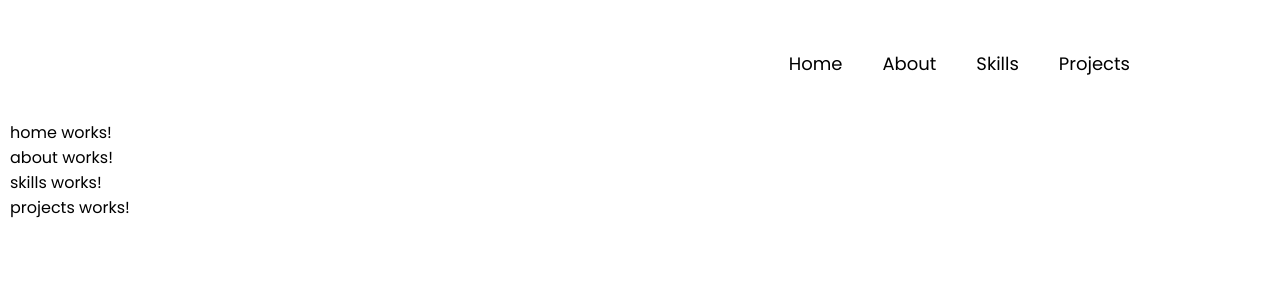
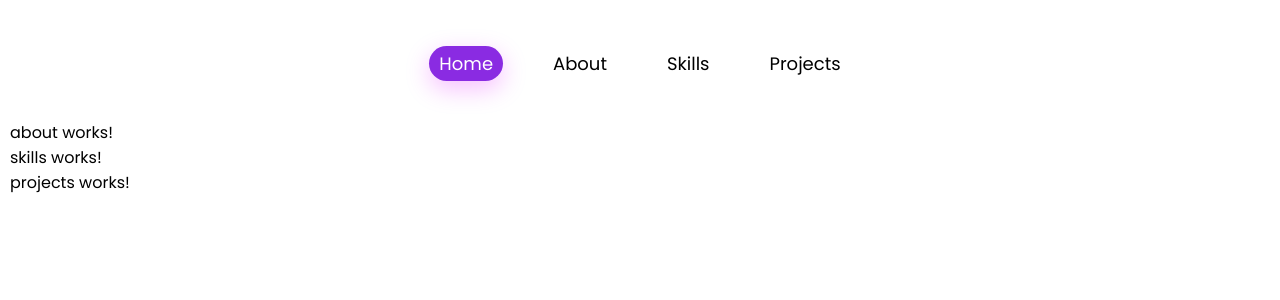
Before and after one commit to plug-in-pow/portfolio-app, an Angular app: page / in a window 1280 px wide. Shown: the top 300 px of the page. Built offline with nearby package versions, Linux system fonts and the light colour scheme.

Commit message:
added animation to navbar and updated css

```diff
--- a/src/app/app.component.html
+++ b/src/app/app.component.html
@@ -1,13 +1,13 @@
 <header>
     <nav>
-        <ul>
-            <li><a href="#">Home</a></li>
-            <li><a href="#">About</a></li>
-            <li><a href="#">Skills</a></li>
-            <li><a href="#">Projects</a></li>
+        <ul class="navbar">
+            <li *ngFor="let data of navbarData">
+                <a href="#" (click)="navbarItemClick($event)" [@activeInactive]="data.status">{{data.name}}</a>
+            </li>
         </ul>
     </nav>
 </header>
+
 
 <div class="container">
     <app-home></app-home>
--- a/src/app/app.component.scss
+++ b/src/app/app.component.scss
@@ -1,25 +1,31 @@
 nav {
-    ul {
+    height: 20px;
+    padding: 50px 150px;
+    position: sticky;
+    top: 0;
+}
+
+nav > ul {
     list-style-type: none;
     display: flex;
     flex-direction: row;
     align-items: center;
     justify-content: center;
     gap: 40px;
-        float: right;
     font-size: 18px;
-        li a {
+}
+
+a {
     cursor: pointer;
     text-decoration: none;
     color: black;
     font-weight: 400;
+    padding: 5px 10px;
+    border-radius: 20px,
 }
-        li a:hover {
-            color: blueviolet;
-        }
-    }
-    height: 20px;
-    padding: 50px 150px;
+
+.active::after {
+    content: "";
 }
 
 .container {
--- a/src/app/app.component.ts
+++ b/src/app/app.component.ts
@@ -1,12 +1,47 @@
+import { animate, state, style, transition, trigger } from '@angular/animations';
 import { Component } from '@angular/core';
 
 @Component({
   selector: 'app-root',
   templateUrl: './app.component.html',
-  styleUrls: ['./app.component.scss']
+  styleUrls: ['./app.component.scss'],
+  animations: [
+    trigger('activeInactive', [
+      state('active', style({
+        background: 'blueviolet',
+        color: 'white',
+        boxShadow: 'rgb(223 0 255 / 25%) 0px 8px 24px'
+      })),
+      state('inactive', style({
+        background: 'transparent',
+        color: 'black',
+        boxShadow: 'none'
+      })),
+      transition('active => inactive', [
+        animate('200ms cubic-bezier(0.61, 1, 0.88, 1)')
+      ]),
+      transition('inactive => active', [
+        animate('200ms cubic-bezier(0.37, 0, 0.63, 1)')
+      ])
+    ])
+  ]
 })
 export class AppComponent {
+  navbarData: any[] = [
+    { "name": "Home", "status": "active" },
+    { "name": "About", "status": "inactive" },
+    { "name": "Skills", "status": "inactive" },
+    { "name": "Projects", "status": "inactive" },
+  ];
 
-
-
+  navbarItemClick(event: Event) : void {
+    let clickedItem: string = (event.target as HTMLInputElement).innerHTML;
+    this.navbarData.forEach(obj => {
+      if(obj.name === clickedItem) {
+        obj.status = "active";
+      }else{
+        obj.status = "inactive";
+      }
+    })
+  }
 }
--- a/src/app/app.module.ts
+++ b/src/app/app.module.ts
@@ -1,5 +1,6 @@
 import { NgModule } from '@angular/core';
 import { BrowserModule } from '@angular/platform-browser';
+import { BrowserAnimationsModule } from '@angular/platform-browser/animations';
 
 import { AppComponent } from './app.component';
 import { PortfolioDashboardModule } from './portfolio-dashboard/portfolio-dashboard.module';
@@ -10,6 +11,7 @@ import { PortfolioDashboardModule } from './portfolio-dashboard/portfolio-dashbo
   ],
   imports: [
     BrowserModule,
+    BrowserAnimationsModule,
     PortfolioDashboardModule
   ],
   providers: [],
--- a/src/app/portfolio-dashboard/home/home.component.html
+++ b/src/app/portfolio-dashboard/home/home.component.html
@@ -1 +1,3 @@
-<p>home works!</p>
+<div class="container">
+
+</div>
```
Lines whose indentation alone changed are shown as unchanged.
